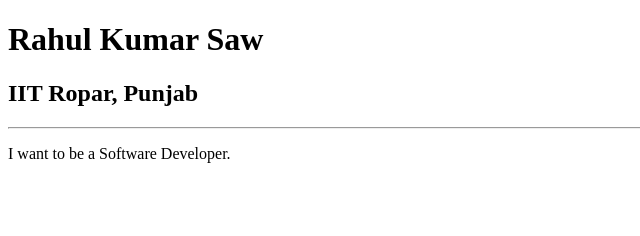
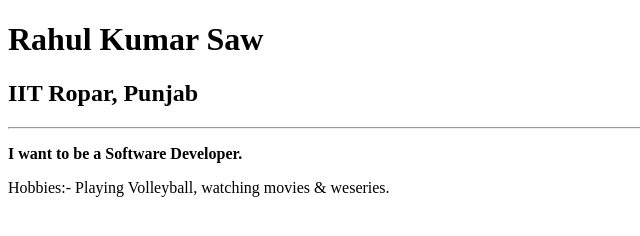
Before and after one commit to rahulsaw2003/My-Portfolio, a plain HTML site: page index.html in a window 1280 px wide. Shown: the whole page, without its empty margins (0-640 px from the left). Drawn offline with Linux system fonts and the light colour scheme.

Commit message:
updated index.html

```diff
--- a/index.html
+++ b/index.html
@@ -10,6 +10,7 @@
 		<h1>Rahul Kumar Saw</h1>
 		<h2>IIT Ropar, Punjab</h2>
 		<hr />
-        <p>I want to be a Software Developer.</p>
+        <p><strong>I want to be a Software Developer.</strong></p>
+        <p>Hobbies:- Playing Volleyball, watching movies & weseries.</p>
 	</body>
 </html>
```
